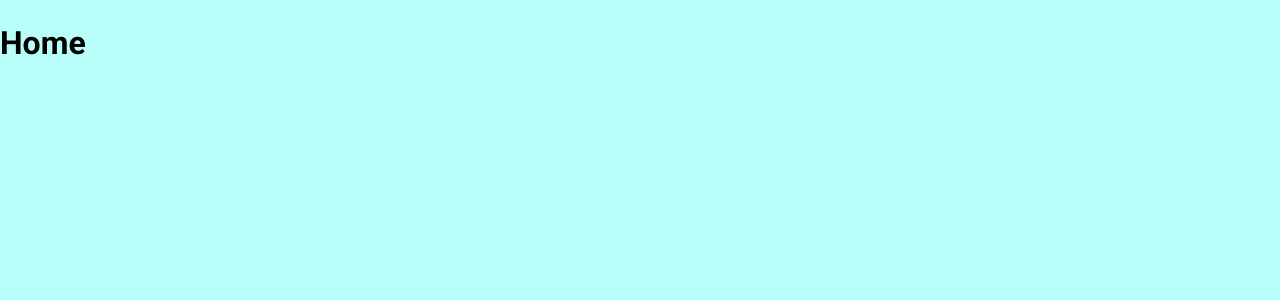
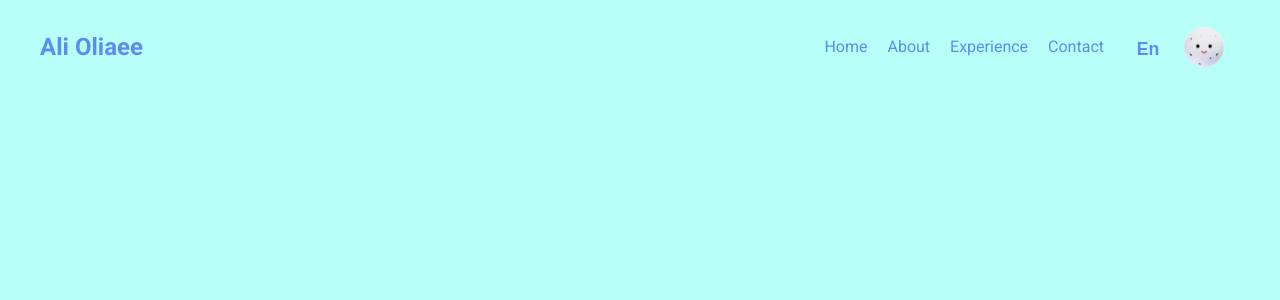
Before and after one commit to Ali-Oliaee/new-portfolio, a Next.js app: page /en/home in a window 1280 px wide. Shown: the top 300 px of the page. Built offline with nearby package versions, Linux system fonts and the light colour scheme.

Commit message:
add burger icon

```diff
--- /dev/null
+++ b/app/[lang]/components/header/index.tsx
@@ -0,0 +1,27 @@
+import './styles.sass'
+import Link from "next/link"
+import ThemeSwitcher from "@components/theme-switcher"
+import LanguageSelector from "@components/language-selector/language-selector"
+
+const Header: React.FC = () => {
+    return (
+        <header>
+            <h2 className='logo'>Ali Oliaee</h2>
+            <div className="options">
+                <div className="nav">
+                    <Link className="nav-link" href="#">Home</Link>
+                    <Link className="nav-link" href="#about">About</Link>
+                    <Link className="nav-link" href="#experience">Experience</Link>
+                    <Link className="nav-link" href="#contact">Contact</Link>
+                </div>
+                <LanguageSelector/>
+                <ThemeSwitcher/>
+            </div>
+            <button className="burger-button">
+                <span className="burger-icon"/>
+            </button>
+        </header>
+    )
+}
+
+export default Header
--- /dev/null
+++ b/app/[lang]/components/header/styles.sass
@@ -0,0 +1,75 @@
+@import '@theme/theme'
+@import '@theme/breakpoints'
+
+header
+    display: flex
+    align-items: center
+    justify-content: space-between
+    padding: 10px 40px
+
+    @include md-breakpoint
+        padding: 10px 20px
+
+[data-theme='light'] .logo
+    color: $landingTitleLight
+
+[data-theme='dark'] .logo
+    color: $landingTitleDark
+
+.options
+    display: flex
+    align-items: center
+    justify-content: space-between
+
+    @include sm-breakpoint
+        display: none
+
+.nav
+    display: flex
+    align-items: center
+    justify-content: space-between
+    margin-inline-end: 14px
+
+.nav-link
+    padding-inline: 10px
+    color: #Fff
+
+[data-theme='light'] .nav-link
+    color: $landingTitleLight
+
+[data-theme='dark'] .nav-link
+    color: $landingTitleDark
+
+.burger-button
+    display: none
+    padding: 20px
+    border: 0
+    background: transparent
+    cursor: pointer
+
+    @include sm-breakpoint
+        display: flex
+
+.burger-icon
+    height: 4px
+    width: 30px
+    position: relative
+
+.burger-icon::after
+    content: ''
+    height: 4px
+    width: 16px
+    position: absolute
+    top: 10px
+
+[data-theme='light'] .burger-icon
+    background: $landingTitleLight
+
+[data-theme='dark'] .burger-icon
+    background: $landingTitleDark
+
+[data-theme='light'] .burger-icon::after
+    background: $landingTitleLight
+
+[data-theme='dark'] .burger-icon::after
+    background: $landingTitleDark
--- a/app/[lang]/components/language-selector/styles.sass
+++ b/app/[lang]/components/language-selector/styles.sass
@@ -10,8 +10,8 @@
     font-size: 1.1em
     font-weight: bold
     outline: 0
-    margin-inline-end: 10px
     cursor: pointer
+    text-align: center
 
 [data-theme='light'] .languageSelector
     color: $landingTitleLight
--- a/app/[lang]/home/page.tsx
+++ b/app/[lang]/home/page.tsx
@@ -1,5 +1,7 @@
+import Header from "@components/header"
+
 const HomePage: React.FC = () => {
-    return <h1>Home</h1>
+    return <Header/>
 }
 
 export default HomePage
--- a/styles/landing.sass
+++ b/styles/landing.sass
@@ -54,8 +54,8 @@
     z-index: 99
 
 .header
+    display: flex
     align-items: center
-    display: flex
     justify-content: space-between
     padding: 10px
     width: 100%
```
